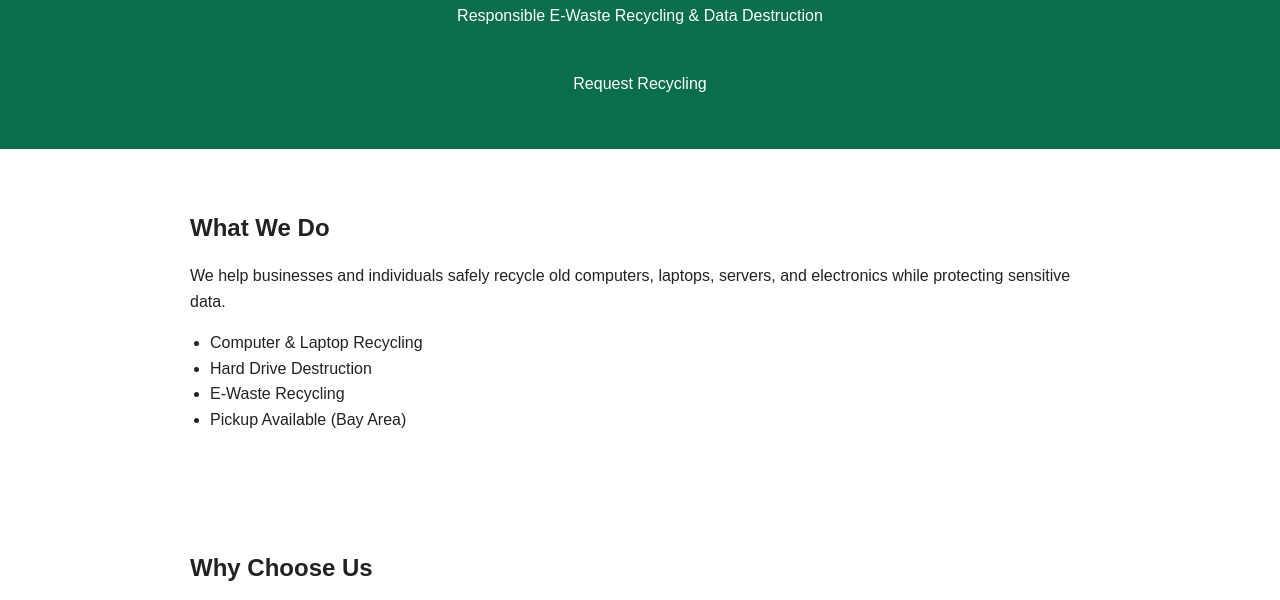
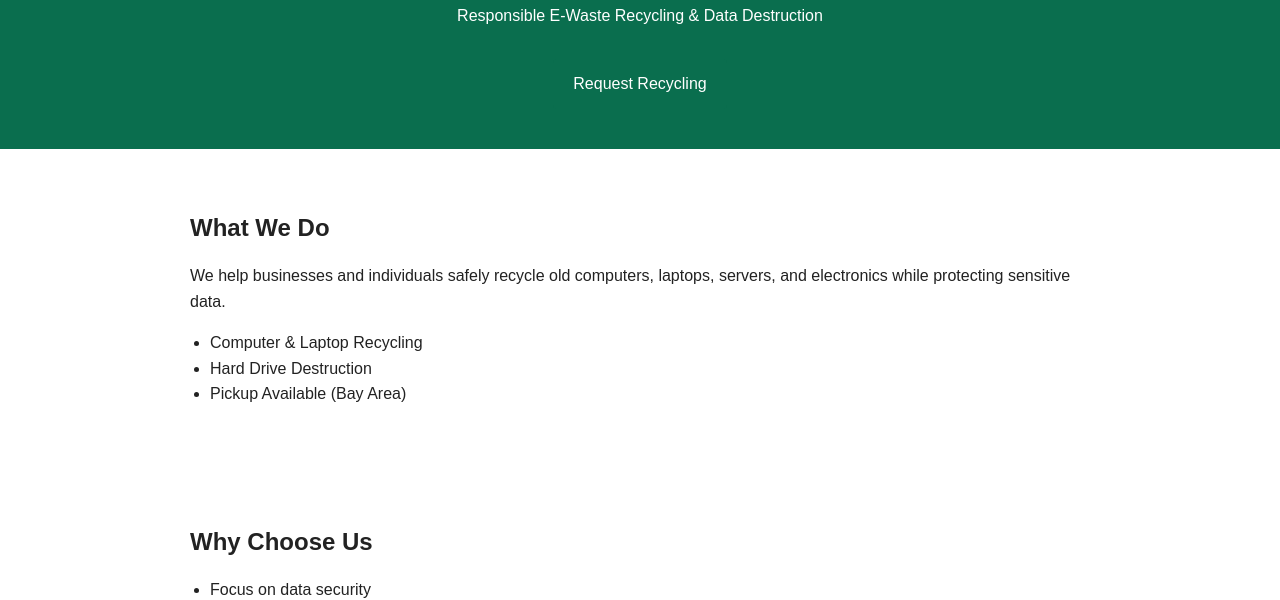
Before and after one commit to gornostalev-recycling/gornostalev-recycling.github.io, a plain HTML site: page index.html in a window 1280 px wide. Shown: the part 126-726 px from the top of the page. Drawn offline with Linux system fonts and the light colour scheme.

Commit message:
Update index.html

```diff
--- a/index.html
+++ b/index.html
@@ -36,7 +36,6 @@
   <ul>
     <li>Computer & Laptop Recycling</li>
     <li>Hard Drive Destruction</li>
-    <li>E-Waste Recycling</li>
     <li>Pickup Available (Bay Area)</li>
   </ul>
 </section>
```
